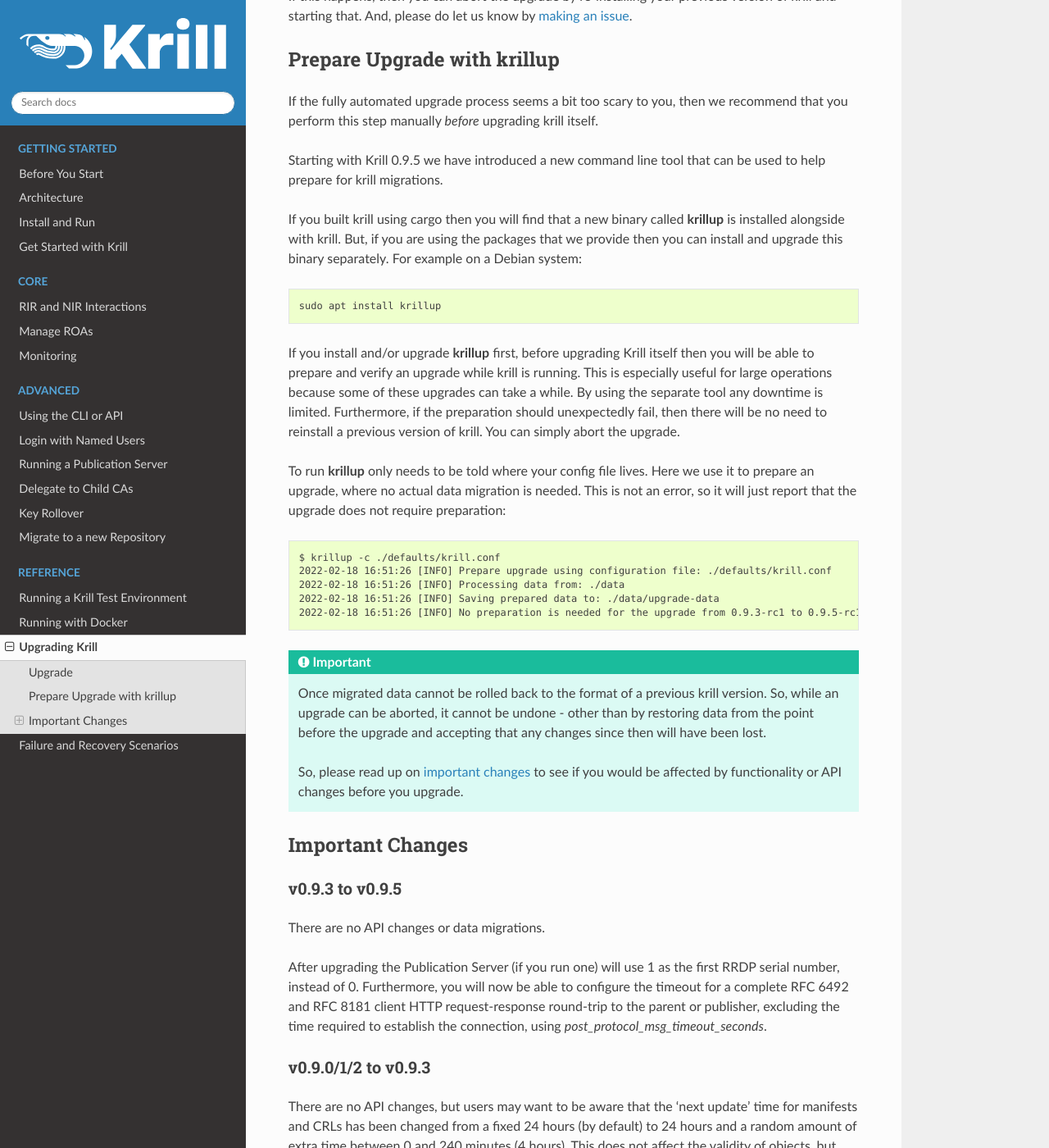
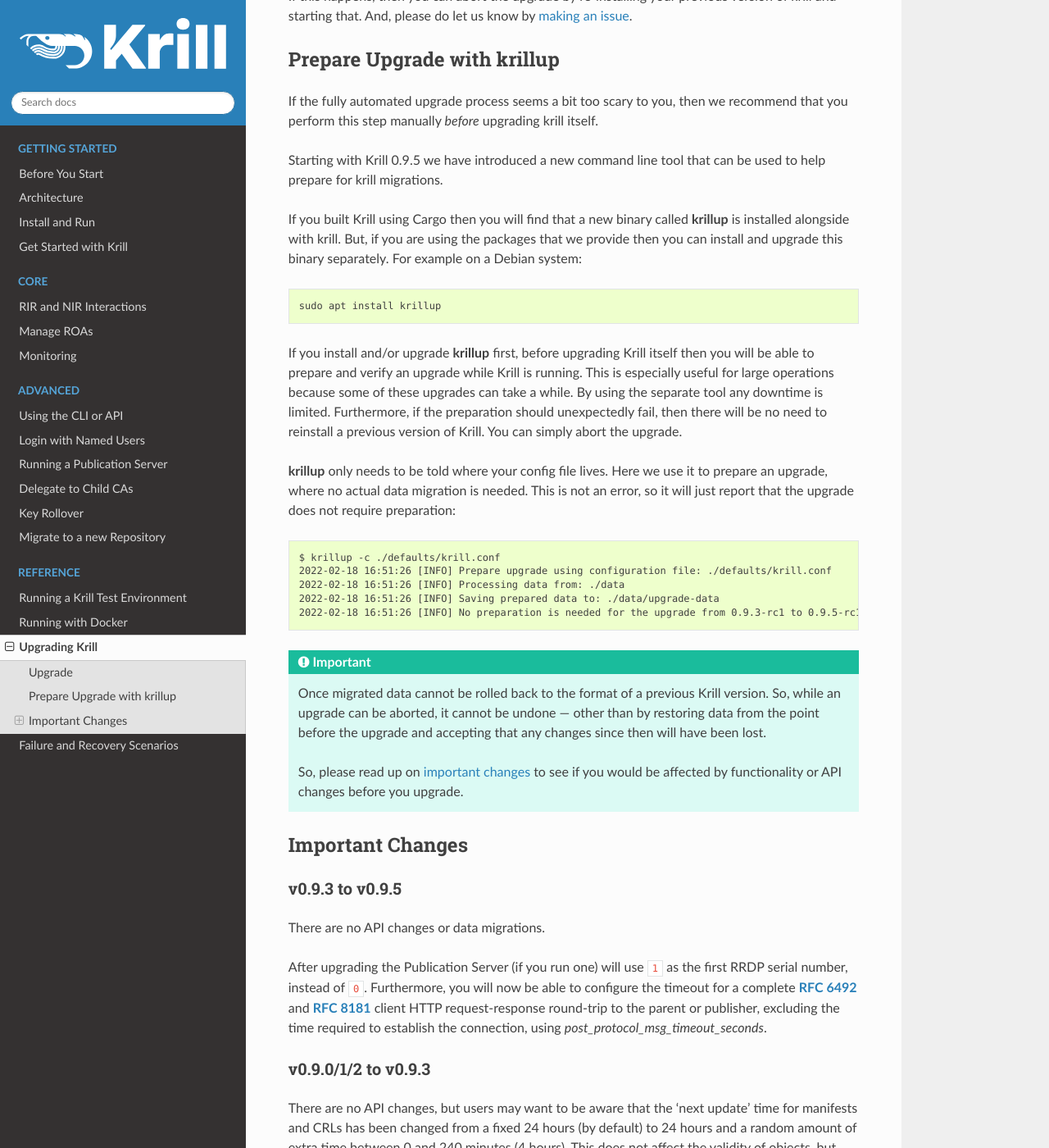
Before and after one commit to NLnetLabs/krill-manual, a Sphinx documentation site: the page built from source/upgrade.rst, in a window 1280 px wide and 1400 px high, scrolled down 620 px. Shown: the whole window at 82% size. Built offline with Sphinx 7.4.7 and the Read the Docs theme 2.0.0, drawn with Linux system fonts in a browser that asks for light colours; the version number could not be read and is left out; some of the changed text lies outside the part shown.

```diff
--- a/source/upgrade.rst
+++ b/source/upgrade.rst
@@ -42,7 +42,7 @@ krill itself.
 Starting with Krill 0.9.5 we have introduced a new command line tool
 that can be used to help prepare for krill migrations.
 
-If you built krill using cargo then you will find that a new binary
+If you built Krill using Cargo then you will find that a new binary
 called :command:`krillup` is installed alongside with krill. But, if you are
 using the packages that we provide then you can install and upgrade
 this binary separately. For example on a Debian system:
@@ -53,13 +53,13 @@ this binary separately. For example on a Debian system:
 
 If you install and/or upgrade :command:`krillup` first, before upgrading
 Krill itself then you will be able to prepare and verify an upgrade while
-krill is running. This is especially useful for large operations because
+Krill is running. This is especially useful for large operations because
 some of these upgrades can take a while. By using the separate tool any
 downtime is limited. Furthermore, if the preparation should unexpectedly
 fail, then there will be no need to reinstall a previous version of
-krill. You can simply abort the upgrade.
+Krill. You can simply abort the upgrade.
 
-To run :command:`krillup` only needs to be told where your config file lives.
+:command:`krillup` only needs to be told where your config file lives.
 Here we use it to prepare an upgrade, where no actual data migration is
 needed. This is not an error, so it will just report that the upgrade
 does not require preparation:
@@ -74,17 +74,14 @@ does not require preparation:
 
 
 .. Important:: Once migrated data cannot be rolled back to the format
-               of a previous krill version. So, while an upgrade can
-               be aborted, it cannot be undone - other than by restoring
+               of a previous Krill version. So, while an upgrade can
+               be aborted, it cannot be undone — other than by restoring
                data from the point before the upgrade and accepting that
                any changes since then will have been lost.
 
                So, please read up on :ref:`important
                changes<doc_krill_important_changes>` to see if you would be
                affected by functionality or API changes before you upgrade.
-
-
-
 
 Important Changes
 -----------------
@@ -157,8 +154,8 @@ In case you do find something that we overlooked please let us know!
 krillc parents update
 ^^^^^^^^^^^^^^^^^^^^^
 
-The 'update' command has been removed and is now folded in to
-`krillc parents add`.
+The :command:`update` command has been removed and is now folded in to
+:command:`krillc parents add`.
 
 krillc parents add
 ^^^^^^^^^^^^^^^^^^
@@ -183,10 +180,10 @@ following paths:
   /api/v1/cas/<ca>/parents
   /api/v1/cas/<ca>/parents/<handle>
 
-The `<handle>` is the LOCAL name that your CA will use for this parent.
+The ``<handle>`` is the LOCAL name that your CA will use for this parent.
 Regardless of how they like to call themselves. If it is omitted then
-it will be extracted from the XML `parent_handle`. If it is specified
-for a JSON POST but _differs_ from the `handle` in the JSON body, then
+it will be extracted from the XML ``parent_handle``. If it is specified
+for a JSON POST but _differs_ from the ``handle`` in the JSON body, then
 an error is returned.
 
 The server will verify in all cases that the parent can be reached. If
@@ -252,7 +249,7 @@ The CLI command was unchanged:
 
 And the default text response is still the :rfc:`8183` Parent Response
 XML for the parent. But, the JSON response body was changed, and now
-includes an explicit "type": "rfc6492":
+includes an explicit ``"type": "rfc6492"``:
 
 OLD:
 
@@ -285,8 +282,8 @@ krillc repo request
 ^^^^^^^^^^^^^^^^^^^
 
 The CLI is unchanged, but the endpoints for getting the :rfc:`8183`
-Publisher Request XML and JSON have moved from 'repo', and are now
-under 'id':
+Publisher Request XML and JSON have moved from :file:`repo`, and are now
+under :file:`id`:
 
 .. code-block:: text
 
@@ -297,7 +294,7 @@ under 'id':
 krillc repo update
 ^^^^^^^^^^^^^^^^^^
 
-This command has been renamed to `krillc repo configure`:
+This command has been renamed to :command:`krillc repo configure`:
 
 .. code-block:: text
 
@@ -336,8 +333,8 @@ of Krill `rfc8181` was renamed to `repository_response`:
 krillc repo show
 ^^^^^^^^^^^^^^^^
 
-The CLI command and API path are unchanged, but `rfc8181` was renamed
-to `repository_response` in the JSON response.
+The CLI command and API path are unchanged, but ``rfc8181`` was renamed
+to ``repository_response`` in the JSON response.
 
 
 krillc children add
@@ -383,4 +380,4 @@ krillc history and krillc action
 ^^^^^^^^^^^^^^^^^^^^^^^^^^^^^^^^^
 
 The API and JSON are unchanged, but these commands have now been
-renamed to `krillc history commands` and `krillc history details`.
+renamed to ``krillc history commands`` and ``krillc history details``.
```
Also changed, not shown: other parts of source/upgrade.rst (+5 -5 lines).
